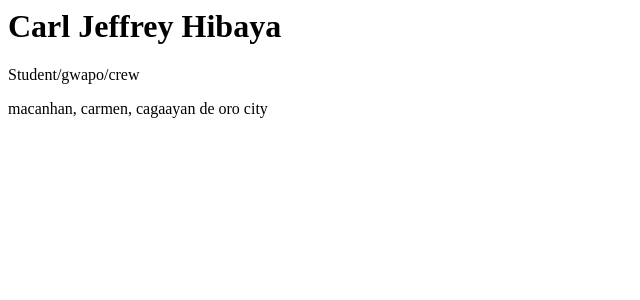
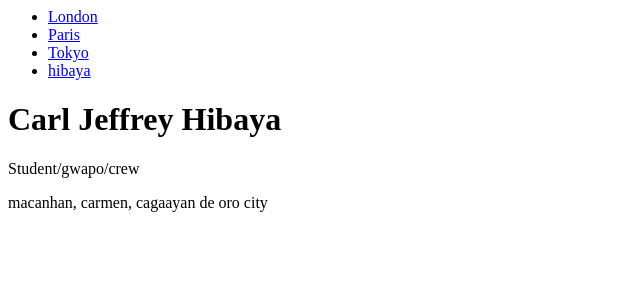
Before and after one commit to JeremiahSimo/BAM285, a PHP site: page /Hibaya.php in a window 1280 px wide. Shown: the top 300 px of the page, without its empty margins (0-640 px from the left). Run offline with PHP 8.4, Linux system fonts and the light colour scheme.

Commit message:
hibaya added

```diff
--- a/modules/Hibaya.php
+++ b/modules/Hibaya.php
@@ -1,3 +1,45 @@
+<section>
+  <nav>
+    <ul>
+      <li><a href="home_page.php?page=london">London</a></li>
+      <li><a href="home_page.php?page=paris">Paris</a></li>
+      <li><a href="home_page.php?page=tokyo">Tokyo</a></li>
+      <li><a href="home_page.php?page=hibaya">hibaya</a></li>
+
+    </ul>
+  </nav>
+
+  <article>
+   <!-- content area -->
+    <?php
+        if (isset($_GET['page'])){
+            $page=$_GET['page'];
+
+            switch ($page){
+                case 'london':
+                    include 'london.php';
+                    break;
+
+                    case 'paris':
+                        include 'paris.php';
+                        break;
+
+                        case 'tokyo':
+                            include 'tokyo.php';
+                            break;
+
+                            case 'hibaya':
+                              include 'hibaya.php';
+                              break;
+
+            }
+
+        }
+    ?>
+  </article>
+</section>
+
+
 <h1>Carl Jeffrey Hibaya</h1>
     <p>Student/gwapo/crew</p>
     <p>macanhan, carmen, cagaayan de oro city</p>
```
